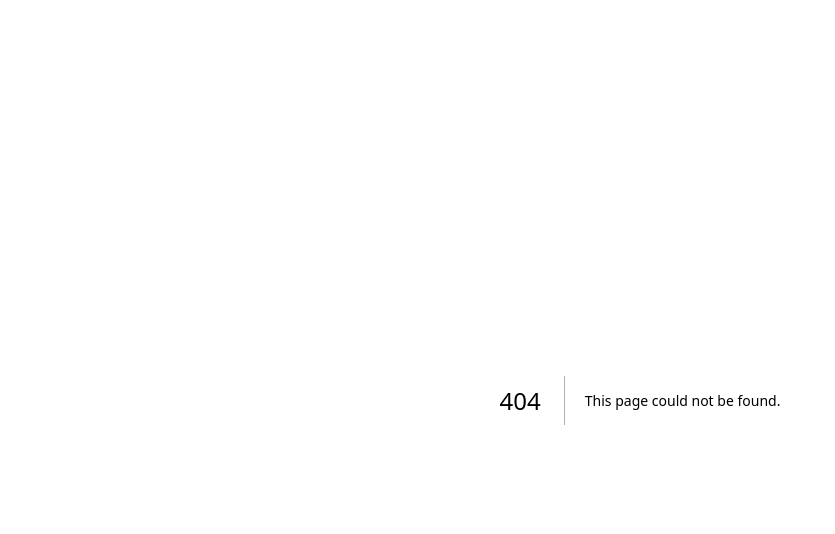
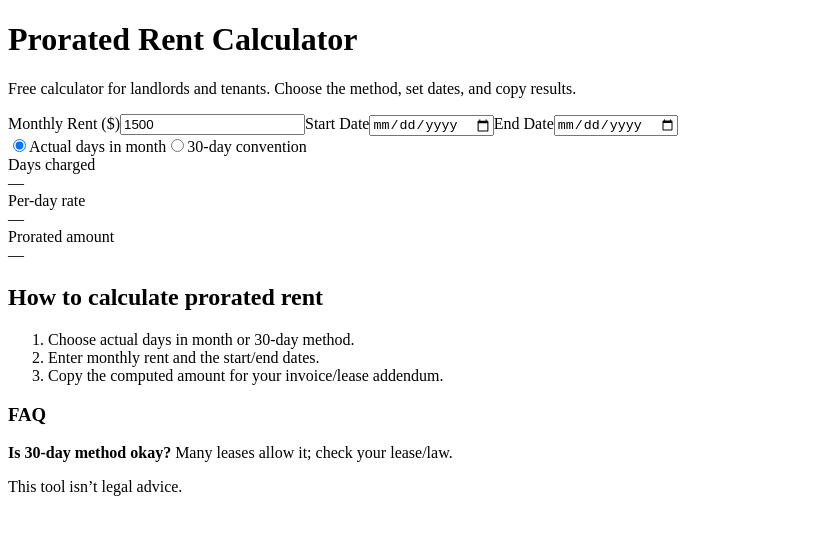
Before and after one commit to isanda101/landlord-toolkit, a Next.js app: page /prorated-rent-calculator in a window 1280 px wide. Before the commit this address had no page. Shown: the top 534 px of the page, without its empty margins (0-835 px from the left). Built offline with nearby package versions, Linux system fonts and the light colour scheme.

Commit message:
Fix build: move metadata to server pages (no 'use client')

```diff
--- /dev/null
+++ b/app/prorated-rent-calculator/page.jsx
@@ -0,0 +1,29 @@
+import { ProratedRent } from "@/components/tools";
+
+export const metadata = {
+  title: "Prorated Rent Calculator (Free)",
+  description: "Calculate prorated rent by actual days or 30-day method. Fast, accurate, and free.",
+};
+
+export default function Page() {
+  return (
+    <main className="max-w-3xl mx-auto px-4 py-12">
+      <h1 className="text-2xl font-semibold mb-3">Prorated Rent Calculator</h1>
+      <p className="text-sm text-gray-600 mb-6">
+        Free calculator for landlords and tenants. Choose the method, set dates, and copy results.
+      </p>
+      <ProratedRent />
+      <section className="mt-10 prose prose-sm">
+        <h2>How to calculate prorated rent</h2>
+        <ol>
+          <li>Choose actual days in month or 30-day method.</li>
+          <li>Enter monthly rent and the start/end dates.</li>
+          <li>Copy the computed amount for your invoice/lease addendum.</li>
+        </ol>
+        <h3>FAQ</h3>
+        <p><strong>Is 30-day method okay?</strong> Many leases allow it; check your lease/law.</p>
+        <p className="text-xs text-gray-500">This tool isn’t legal advice.</p>
+      </section>
+    </main>
+  );
+}
```
Also changed, not shown: app/late-rent-notice-template/page.jsx (added, +19 -0 lines), app/security-deposit-tracker/page.jsx (added, +19 -0 lines).
